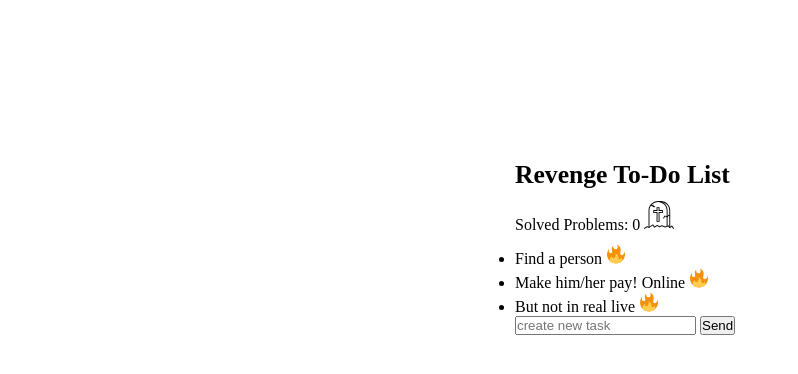
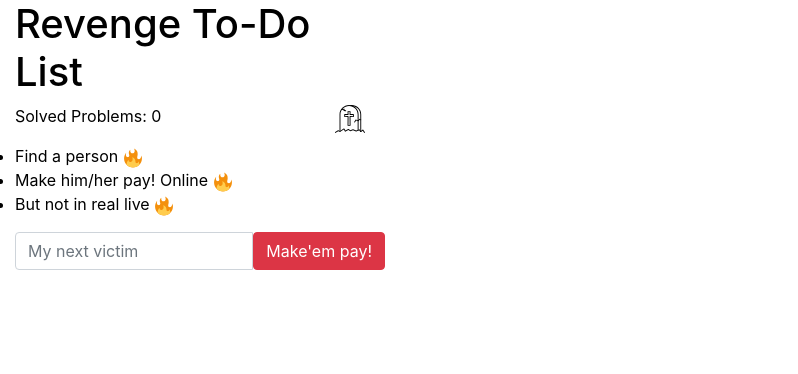
Before and after one commit to yegormalakhov/revenge_list, a plain HTML site: page index.html in a window 1280 px wide. Shown: the whole page, without its empty margins (0-798 px from the left). Drawn offline with nearby package versions, Linux system fonts and the light colour scheme.

Commit message:
Add latest Javascript files etc.
Co-authored-by: yegormalakhov <yegormalakhov@users.noreply.github.com>
Co-authored-by: Electric_Sheep <MyElectricSheep@users.noreply.github.com>

```diff
--- a/index.html
+++ b/index.html
@@ -8,29 +8,45 @@
     <title>Revenge ToDo</title>
     <link rel="stylesheet" href="styles.css">
     <link rel="stylesheet" href="https://cdnjs.cloudflare.com/ajax/libs/font-awesome/6.0.0/css/all.min.css">
+    <link rel="stylesheet" href="https://cdn.jsdelivr.net/npm/bootstrap@4.2.1/dist/css/bootstrap.min.css" integrity="sha384-GJzZqFGwb1QTTN6wy59ffF1BuGJpLSa9DkKMp0DgiMDm4iYMj70gZWKYbI706tWS" crossorigin="anonymous">
+    <script defer src="script.js"></script>
 </head>
 
 <body>
-    <header>
-        <h1>Revenge To-Do List</h1>
-        <p>Solved Problems: <span id="count">0</span></p>
-        <img id='cemetery' src="assets/icons/cemetery.svg">
+    <div class="container">
+        <header>
+            <div class="row">
+                <h1 class="col-12">Revenge To-Do List</h1>
+            </div>
+            <div class="row">
+                <p class="col-9">Solved Problems: <span id="count">0</span></p>
+                <img class="col-3" id="cemetery" src="assets/icons/cemetery.svg">
+            </div>
+        </header>
+        <div class="row">
+            <div class="col">
+                <ul>
+                </ul>
+            </div>
+        </div>
+        <div class="row">
+            <div class="col">
+                <form class="addTask">
+                    <div class="input-group mb-3">
+                        <input type="text" class="form-control" name="add" placeholder="My next victim" aria-label="Next victim" aria-describedby="button-addon2">
+                        <button class="btn btn-danger" type="button" id="button-addon2">Make'em pay!</button>
+                    </div>
+                </form>
+            </div>
+        </div>
+        <!-- https://developer.mozilla.org/en-US/docs/Web/HTML/Global_attributes/contenteditable -->
+        <!-- <ul>
+            <li contenteditable>Something</li>
+            <li>Something</li>
+            <li>Something</li>
+        </ul> -->
 
-        <!-- <div>
-            <i class="fa-solid fa-tombstone"></i>
-        </div> -->
-    </header>
-    <!-- <div class="screen"> -->
-    <ul>
-
-    </ul>
-    <form class="addTask">
-        <input type="text" placeholder="create new task" name="add" />
-        <input type="submit" value="Send" />
-    </form>
-
-    <!-- </div> -->
-    <script defer src="script.js"></script>
+    </div>
 </body>
 
 </html>
--- a/script.js
+++ b/script.js
@@ -1,46 +1,74 @@
-const list = document.querySelector("ul");
+const listOfTasks = document.querySelector("ul");
 const form = document.querySelector(".addTask");
-const count = document.querySelector('#count')
+const count = document.querySelector("#count");
+
 let revengesCount = 0;
 
-count.textContent = revengesCount;
+const tasks = [{
+        name: "Find a person",
+    },
+    {
+        name: "Make him/her pay! Online",
+    },
+    {
+        name: "But not in real live",
+    },
+];
 
 function addTask(task) {
-    const template = `<li class="task">
-        <span>${task}</span>
+    const template = `
+      <li class="task">
+        <span>${task.name}</span>
+        <img src="assets/icons/fire.svg" id="fire">
+      </li>
+    `;
 
-        <img src="assets/icons/fire.svg" id="fire">
-      </li>`;
-
-    list.innerHTML += template;
+    listOfTasks.innerHTML += template;
 }
 
-addTask("Find a person");
-addTask("Make him/her pay! Online");
-addTask("But not in real live");
-
+function renderTasks() {
+    tasks.forEach((task) => addTask(task));
+}
 
 function handleNewTask(event) {
     event.preventDefault();
-    if (form.add.value.trim()) {
-        addTask(form.add.value.trim());
-        activeClass();
-        taskInput = "";
+    const task = form.add.value.trim();
+    if (task) {
+        tasks.push({ name: task });
+        clearAndRender();
+
+        form.reset();
     } else {
         alert("Please enter a target!");
     }
-};
+}
 
-const activeClass = list.addEventListener('click', e => {
-    e.target.classList.toggle("active")
+function clearAndRender() {
+    clearTasks(listOfTasks);
+    renderTasks();
+}
+
+listOfTasks.addEventListener("click", (e) => {
+    if (e.target.id === "fire") {
+        e.target.parentElement.remove();
+        revengesCount++;
+        count.textContent = revengesCount;
+    } else {
+        console.log("");
+    }
 });
 
-list.addEventListener('click', e => {
-   if (e.target.id === 'fire')
-   e.target.parentElement.remove();
-   revengesCount++;
-   count.textContent = revengesCount;
+function clearTasks(element) {
+    while (element.firstChild) {
+        element.removeChild(element.firstChild);
+    }
+}
+
+console.log(form);
+form.addEventListener("submit", handleNewTask);
+
+listOfTasks.addEventListener("click", (e) => {
+    e.target.classList.toggle("active");
 });
 
-
-form.addEventListener("submit", handleNewTask);
+renderTasks();
--- a/styles.css
+++ b/styles.css
@@ -6,9 +6,9 @@
 }
 
 body {
-    height: 150px;
-    width: 250px;
-    margin: 10em auto;
+    height: 200px;
+    width: 400px;
+    margin: 1rem auto;
 }
 
 h1 {
```
